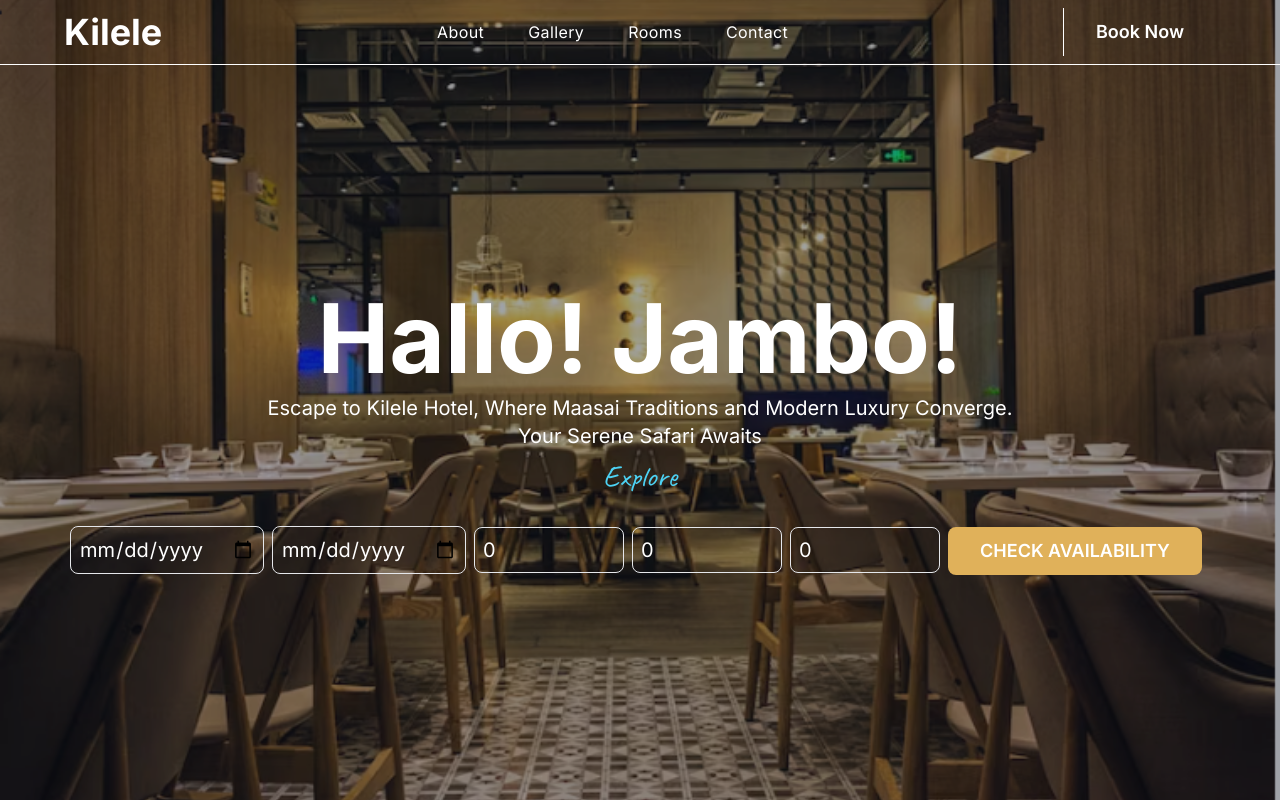
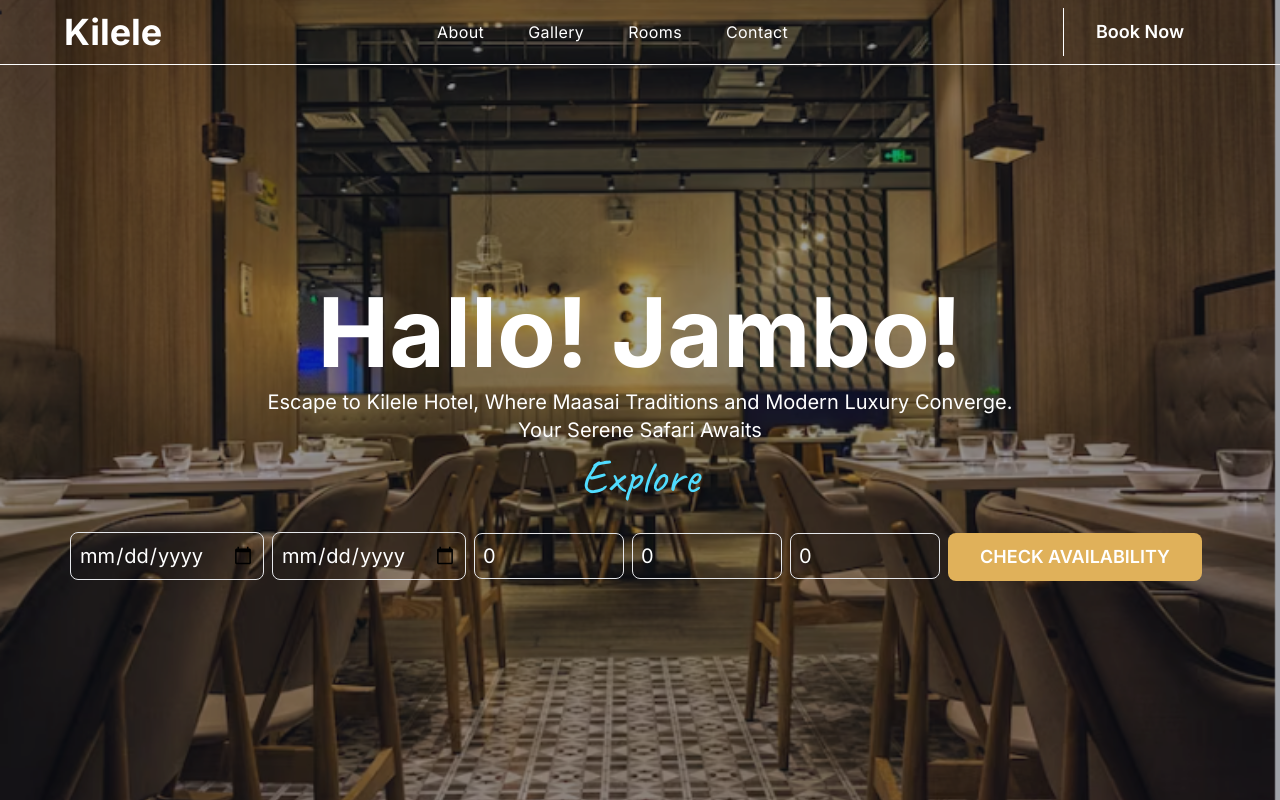
Before and after one commit to felixDev22/Kilele-Hotel-R, a Next.js app: page / in a window 1280 px wide. Built offline with nearby package versions, Linux system fonts and the light colour scheme.

Commit message:
Change font size and color

```diff
--- a/src/app/hero/hero.js
+++ b/src/app/hero/hero.js
@@ -22,9 +22,9 @@ export const Hero = () => {
             <br />
             Your Serene Safari Awaits
           </p>
-          <span className="font-script text-l lg:text-3xl text-[#4dd3f5]">
+          <p className="font-script text-[35px] md:text-4xl lg:text-5xl text-[#50dcff]">
             Explore
-          </span>
+          </p>
           <Booking />
         </div>
       </section>
```
